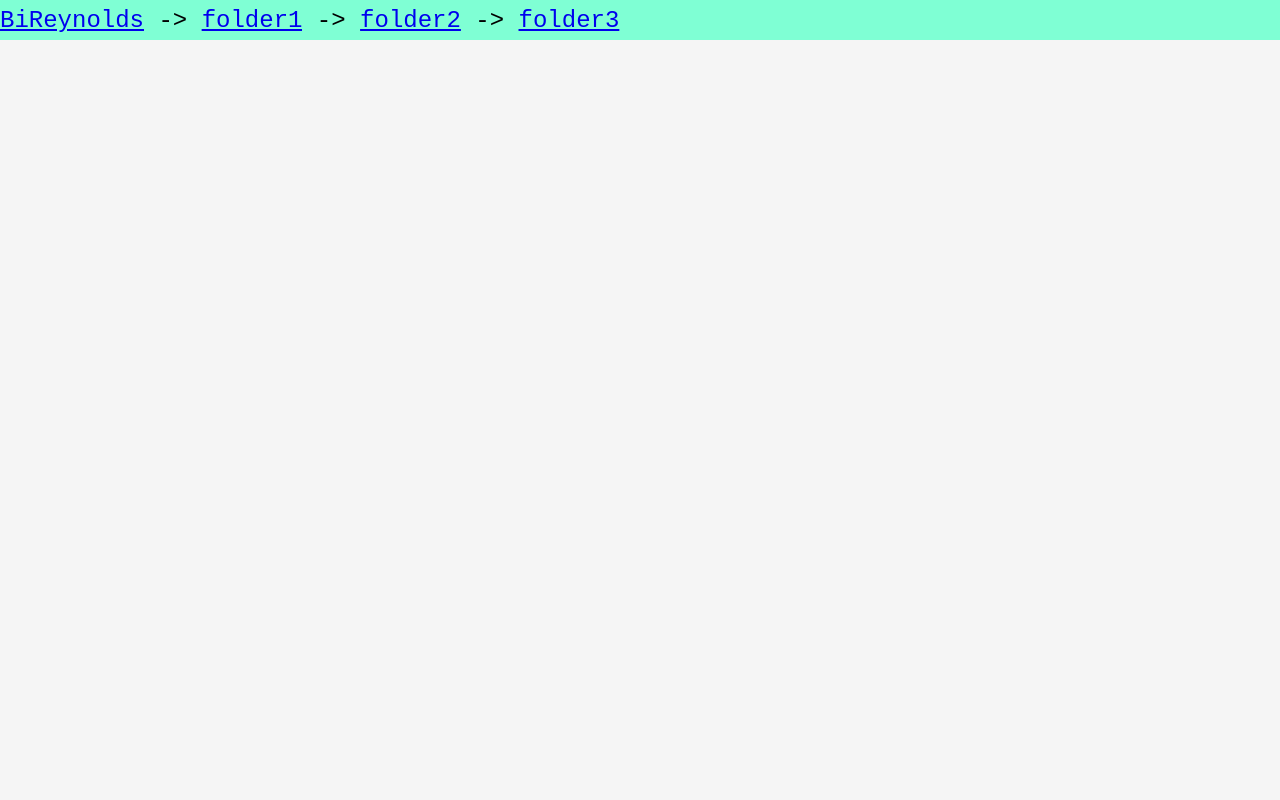
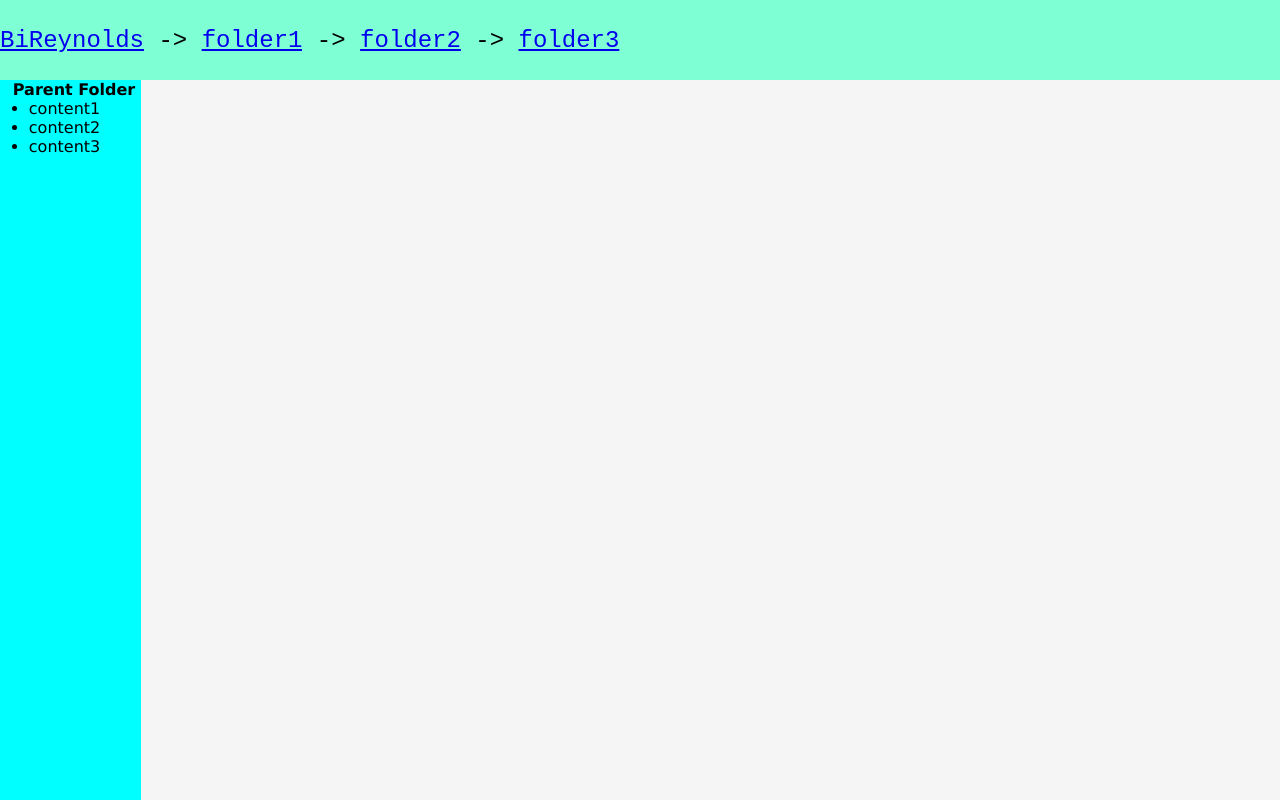
Before and after one commit to BiReynolds/PersonalSite, an Astro site: page / in a window 1280 px wide. Built offline with nearby package versions, Linux system fonts and the light colour scheme; Astro itself is replaced by a stand-in of ours.

Commit message:
Added skeleton of a Sidebar

```diff
--- a/public/base.css
+++ b/public/base.css
@@ -5,10 +5,10 @@
 }
 
 .Header {
-    position:absolute;
+    position:sticky;
     top:0vh;
     left:0vw;
-    height:5vh;
+    height:10vh;
     width:100vw;
     background-color:aquamarine;
     font-size:3vh;
@@ -20,3 +20,23 @@
     background-color:inherit;
     float:left;
 }
+
+.Sidebar {
+    position:sticky;
+    padding-left: 1vw;
+    top:10vh;
+    left:0vw;
+    height:90vh;
+    width: 10vw;
+    background-color:aqua;
+    font-family:'Lucida Sans', 'Lucida Sans Regular', 'Lucida Grande', 'Lucida Sans Unicode', Geneva, Verdana, sans-serif;
+    align-content:flex-start
+}
+
+.Sidebar *{
+    background-color:inherit;
+}
+
+.Sidebar ul{
+    padding-inline-start: 2vh;
+}
--- /dev/null
+++ b/src/components/Sidebar.astro
@@ -0,0 +1,11 @@
+---
+const { parentFolder, contents } = Astro.props;
+---
+<div class="Sidebar">
+    <h4>{parentFolder}</h4>
+    <ul>
+        {contents.map((link) => (
+            <li>{link}</li>
+            ))}
+    </ul>
+</div>
--- a/src/layouts/baseLayout.astro
+++ b/src/layouts/baseLayout.astro
@@ -1,5 +1,6 @@
 ---
-import Header from '../components/Header.astro'
+import Header from '../components/Header.astro';
+import Sidebar from '../components/Sidebar.astro';
 const {frontmatter} = Astro.props;
 ---
 
@@ -14,7 +15,7 @@ const {frontmatter} = Astro.props;
 	</head>
 	<body>
         <Header folderpath = {['folder1','folder2','folder3']}/>
-		<slot name="sidebar"/>
+		<Sidebar parentFolder="Parent Folder" contents={['content1','content2','content3']}/>
         <slot name="content"/>
 	</body>
 </html>
```
